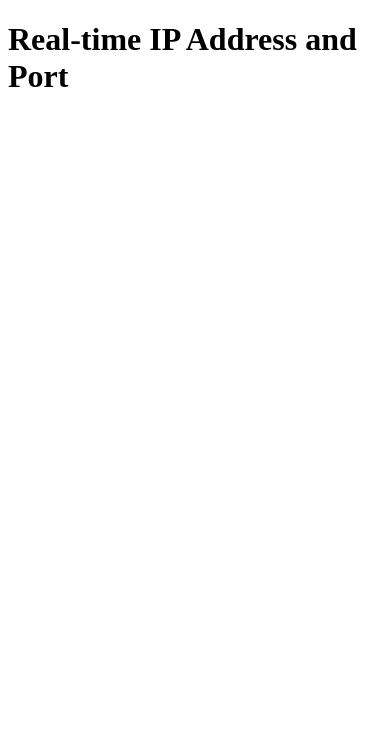
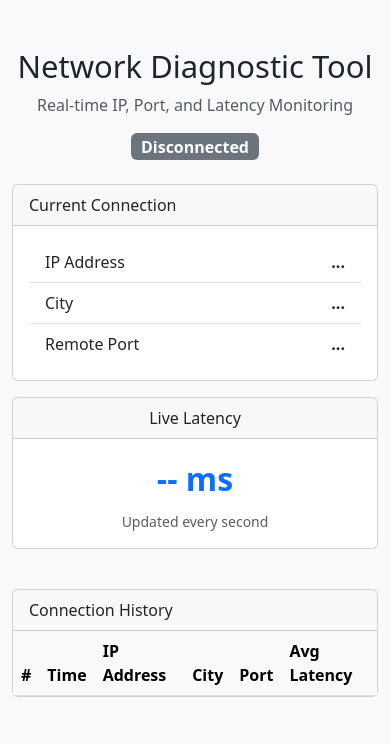
Before and after one commit to flintt/clinfo, a Flask app: page / in a window 390 px wide. Shown: the top 744 px of the page. Run offline with Flask 3, Linux system fonts and the light colour scheme; lists and menus that the app fills with data are empty; some libraries are stand-ins or nearby versions.

Commit message:
Add average latency monitoring and comprehensive README.

```diff
--- a/app.py
+++ b/app.py
@@ -1,54 +1,73 @@
-from flask import Flask, render_template
+import os
+import logging
+from flask import Flask, render_template, request
 from flask_socketio import SocketIO, emit
-from flask import request
 from datetime import datetime
+
+# Configure logging
+logging.basicConfig(level=logging.INFO, format='%(asctime)s - %(levelname)s - %(message)s')
+logger = logging.getLogger(__name__)
+
 app = Flask(__name__)
+# Use environment variable for secret key with a default fallback
+app.config['SECRET_KEY'] = os.environ.get('SECRET_KEY', 'default_secret_key!ChangeMe')
 
-app.secret_key = 'your_secret_key'  # 请替换为您自己的密钥
-app.config['SECRET_KEY'] = 'secret!'
 socketio = SocketIO(app)
-# 用于存储客户端信息的字典
+
+# Store connected clients (In-memory storage)
 connected_clients = {}
+
+def get_client_ip():
+    """
+    Helper to get the real client IP address, handling proxies.
+    """
+    if request.headers.get('CF-Connecting-IP'):
+        return request.headers.get('CF-Connecting-IP')
+    if request.headers.get('X-Forwarded-For'):
+        # X-Forwarded-For can be a comma-separated list
+        return request.headers.get('X-Forwarded-For').split(',')[0].strip()
+    return request.remote_addr
 
 @app.route('/')
 def index():
     return render_template('index.html')
 
-if __name__ == '__main__':
-    socketio.run(app, host='0.0.0.0', port=12345)
-
 @socketio.on('client_connected')
 def handle_client_connected(data):
-    client_ip = request.headers.get('CF-Connecting-IP', request.remote_addr)
+    client_ip = get_client_ip()
     client_port = request.environ.get('REMOTE_PORT')
     client_sid = request.sid
-    # 记录连接时间
     connect_time = datetime.now()
 
-    # 将客户端信息与会话 ID 关联
-    connected_clients[client_sid] = {'ip_address': client_ip, 'port': client_port, 'connect_time': connect_time}
-    print(f'{datetime.now()}: Client connected: IP {client_ip}, Port {client_port}')
-    # 发送客户端信息
+    connected_clients[client_sid] = {
+        'ip_address': client_ip,
+        'port': client_port,
+        'connect_time': connect_time
+    }
+
+    logger.info(f'Client connected: IP {client_ip}, Port {client_port}, SID {client_sid}')
+
+    # Send client info back to the connecting client
     emit('client_info', {'ip_address': client_ip, 'port': client_port})
+
 @socketio.on('disconnect')
 def handle_disconnect():
     client_sid = request.sid
-    # 通过会话 ID 获取客户端信息
-    client_info = connected_clients.get(client_sid, None)
+    client_info = connected_clients.pop(client_sid, None)
+
     if client_info:
-        client_ip = client_info['ip_address']
-        client_port = client_info['port']
-        connect_time = client_info['connect_time']
-
-        # 计算连接时长
-        disconnect_time = datetime.now()
-        duration = disconnect_time - connect_time
-        print(f'{datetime.now()}: Client disconnected: IP {client_ip}, Port {client_port}, Connected Duration {duration}')
-        # 从字典中移除断开连接的客户端
-        del connected_clients[client_sid]
+        duration = datetime.now() - client_info['connect_time']
+        logger.info(f"Client disconnected: IP {client_info['ip_address']}, Duration {duration}")
     else:
-        print(f'{datetime.now()}: Unknown client disconnected')
+        logger.warning(f"Unknown client disconnected: SID {client_sid}")
 
 @socketio.on('ping_event')
-def handle_ping_event():
-    emit('pong_event')
+def handle_ping_event(data=None):
+    """
+    Handle ping event.
+    Echoes back the data (timestamp) to allow client to calculate latency.
+    """
+    emit('pong_event', data)
+
+if __name__ == '__main__':
+    socketio.run(app, host='0.0.0.0', port=12345, allow_unsafe_werkzeug=True)
--- a/requirements.txt
+++ b/requirements.txt
@@ -1,3 +1,4 @@
 flask
 flask-socketio
 gunicorn
+eventlet
--- a/static/client.js
+++ b/static/client.js
@@ -1,78 +1,143 @@
-// 当文档加载完毕时执行此函数
 document.addEventListener("DOMContentLoaded", function () {
-    // 连接到当前域名和端口上的 Socket.IO 服务器
-    const socket = io.connect('//'+ document.domain + ':' + location.port);
+    // Connect to the Socket.IO server
+    const socket = io.connect('//' + document.domain + ':' + location.port);
 
-    // 获取显示客户端信息的 HTML 元素
-    const clientInfoDiv = document.getElementById("client-info");
-    // 历史记录数组，用于存储客户端信息
+    // DOM Elements
+    const statusBadge = document.getElementById("connection-status");
+    const currentIpEl = document.getElementById("current-ip");
+    const currentCityEl = document.getElementById("current-city");
+    const currentPortEl = document.getElementById("current-port");
+    const latencyDisplay = document.getElementById("latency-display");
+    const historyTableBody = document.getElementById("history-table-body");
+
+    // State
     const history = [];
+    let cachedCity = null;
 
-    // 更新页面显示的函数
-    function updateDisplay() {
-      // 更新clientInfoDiv的HTML内容
-      clientInfoDiv.innerHTML = history
-        .map((item, index) => {
-          const timeString = item.timestamp.toLocaleString();
-          return `<p>${index + 1}. (${timeString}) IP Address: ${item.ip_address}, City: ${item.city}, Port: ${item.port}, Delay: ${item.delay}ms</p>`;
-        })
-        .join("");
-    }
-
-    // 异步函数，根据IP地址获取城市信息
+    // Helper: Get City from IP (Client-side)
     async function getCity(ip_address) {
+        if (cachedCity) return cachedCity;
         try {
             const response = await fetch(`https://ipinfo.io/${ip_address}/json`);
+            if (!response.ok) throw new Error("Network response was not ok");
             const data = await response.json();
-        return data.city || 'Unknown';
+            cachedCity = data.city || 'Unknown';
+            return cachedCity;
         } catch (error) {
             console.error('Error fetching city information:', error);
             return 'Unknown';
         }
     }
 
-    // 发送ping事件的函数
-    function sendPing() {
-      const client_send_time = new Date().getTime();
-      socket.sendTimestamp = client_send_time;
-      socket.emit('ping_event');
+    // Helper: Update Status Badge
+    function updateStatus(connected) {
+        if (connected) {
+            statusBadge.textContent = "Connected";
+            statusBadge.classList.replace("bg-secondary", "bg-success");
+            statusBadge.classList.replace("bg-danger", "bg-success");
+        } else {
+            statusBadge.textContent = "Disconnected";
+            statusBadge.classList.replace("bg-success", "bg-danger");
+        }
     }
 
-    // 当与服务器连接成功时执行
+    // Helper: Render History Table
+    function renderHistory() {
+        historyTableBody.innerHTML = history.map((item, index) => {
+            const timeString = item.timestamp.toLocaleTimeString();
+            return `
+                <tr>
+                    <td>${index + 1}</td>
+                    <td>${timeString}</td>
+                    <td>${item.ip_address}</td>
+                    <td>${item.city}</td>
+                    <td>${item.port}</td>
+                    <td>${item.avgLatency}</td>
+                </tr>
+            `;
+        }).join("");
+    }
+
+    // --- Socket Events ---
+
     socket.on('connect', () => {
-      sendPing();
-      socket.emit('client_connected', {data: 'Client connected!'});
+        console.log("Connected to server");
+        updateStatus(true);
+        // Reset latency display on new connection
+        latencyDisplay.innerText = "-- ms";
+
+        // Notify server
+        socket.emit('client_connected', { data: 'Client connected!' });
     });
 
-    // 处理从服务器收到的客户端信息
-    socket.on("client_info", async (data) => {
+    socket.on('disconnect', () => {
+        console.log("Disconnected from server");
+        updateStatus(false);
+    });
+
+    socket.on('client_info', async (data) => {
         const { ip_address, port } = data;
-      const timestamp = new Date();
+
+        // Fetch city (or use cache)
         const city = await getCity(ip_address);
 
-      // 添加新的客户端信息到历史记录数组
-      history.push({ ip_address, port, city, timestamp, delay: 0 });
+        // Update Current Info Card
+        currentIpEl.innerText = ip_address;
+        currentCityEl.innerText = city;
+        currentPortEl.innerText = port;
 
-      // 如果历史记录超过10条，移除最旧的一条
+        // Add to History
+        const timestamp = new Date();
+        history.push({
+            ip_address,
+            port,
+            city,
+            timestamp,
+            // Track latency stats for this session
+            totalLatency: 0,
+            pingCount: 0,
+            avgLatency: '-- ms'
+        });
+
+        // Keep history manageable (last 10 entries)
         if (history.length > 10) {
             history.shift();
         }
-
-      updateDisplay();
+        renderHistory();
     });
 
-    // 当收到pong事件时，计算往返延迟
-    socket.on('pong_event', (data) => {
+    socket.on('pong_event', (payload) => {
+        if (payload && payload.timestamp) {
             const client_receive_time = new Date().getTime();
-      const round_trip_time = client_receive_time - socket.sendTimestamp;
+            const latency = client_receive_time - payload.timestamp;
+            latencyDisplay.innerText = `${latency} ms`;
 
-      // 更新最新的历史记录条目的延迟信息
+            // Update average latency for the active session (latest in history)
             if (history.length > 0) {
-        history[history.length - 1].delay = round_trip_time;
-        updateDisplay();
+                const activeSession = history[history.length - 1];
+                // Only update if this session matches the current connection (simple heuristic: it's the last one)
+                // In a more complex app, we might check session IDs, but here active is always last.
+
+                activeSession.totalLatency += latency;
+                activeSession.pingCount += 1;
+                const avg = Math.round(activeSession.totalLatency / activeSession.pingCount);
+                activeSession.avgLatency = `${avg} ms`;
+
+                renderHistory();
+            }
         }
     });
 
-    // 每隔1秒发送一次ping事件以获取时延
+    // --- Ping Loop ---
+
+    function sendPing() {
+        if (socket.connected) {
+            const timestamp = new Date().getTime();
+            // Send timestamp as payload
+            socket.emit('ping_event', { timestamp: timestamp });
+        }
+    }
+
+    // Ping every 1 second
     setInterval(sendPing, 1000);
 });
--- a/templates/index.html
+++ b/templates/index.html
@@ -4,13 +4,84 @@
     <meta charset="UTF-8">
     <meta http-equiv="X-UA-Compatible" content="IE=edge">
     <meta name="viewport" content="width=device-width, initial-scale=1.0">
-    <title>Real-time IP Address and Port</title>
+    <title>Network Diagnostic Tool</title>
+    <link href="https://cdn.jsdelivr.net/npm/bootstrap@5.3.0/dist/css/bootstrap.min.css" rel="stylesheet">
     <script src="https://cdn.socket.io/4.6.0/socket.io.min.js"></script>
-    <script src="../static/client.js"></script>
+    <script src="{{ url_for('static', filename='client.js') }}"></script>
+    <style>
+        .latency-value { font-size: 2rem; font-weight: bold; }
+        .status-badge { font-size: 1rem; }
+    </style>
+</head>
+<body class="bg-light">
+    <div class="container py-5">
+        <div class="row mb-4">
+            <div class="col text-center">
+                <h1 class="display-5">Network Diagnostic Tool</h1>
+                <p class="text-muted">Real-time IP, Port, and Latency Monitoring</p>
+                <span id="connection-status" class="badge bg-secondary status-badge">Disconnected</span>
+            </div>
+        </div>
 
-</head>
-<body>
-    <h1>Real-time IP Address and Port</h1>
-    <div id="client-info"></div>
+        <div class="row mb-4">
+            <!-- Current Connection Info -->
+            <div class="col-md-6 mb-3">
+                <div class="card h-100">
+                    <div class="card-header">Current Connection</div>
+                    <div class="card-body">
+                        <ul class="list-group list-group-flush">
+                            <li class="list-group-item d-flex justify-content-between align-items-center">
+                                IP Address
+                                <span id="current-ip" class="fw-bold">...</span>
+                            </li>
+                            <li class="list-group-item d-flex justify-content-between align-items-center">
+                                City
+                                <span id="current-city" class="fw-bold">...</span>
+                            </li>
+                            <li class="list-group-item d-flex justify-content-between align-items-center">
+                                Remote Port
+                                <span id="current-port" class="fw-bold">...</span>
+                            </li>
+                        </ul>
+                    </div>
+                </div>
+            </div>
+
+            <!-- Latency Monitor -->
+            <div class="col-md-6 mb-3">
+                <div class="card h-100 text-center">
+                    <div class="card-header">Live Latency</div>
+                    <div class="card-body d-flex flex-column justify-content-center">
+                        <div id="latency-display" class="latency-value text-primary">-- ms</div>
+                        <div class="text-muted small mt-2">Updated every second</div>
+                    </div>
+                </div>
+            </div>
+        </div>
+
+        <!-- History Table -->
+        <div class="card">
+            <div class="card-header">Connection History</div>
+            <div class="card-body p-0">
+                <div class="table-responsive">
+                    <table class="table table-striped table-hover mb-0">
+                        <thead class="table-light">
+                            <tr>
+                                <th>#</th>
+                                <th>Time</th>
+                                <th>IP Address</th>
+                                <th>City</th>
+                                <th>Port</th>
+                                <th>Avg Latency</th>
+                            </tr>
+                        </thead>
+                        <tbody id="history-table-body">
+                            <!-- Rows will be inserted here -->
+                        </tbody>
+                    </table>
+                </div>
+            </div>
+        </div>
+    </div>
 </body>
 </html>
```
Also changed, not shown: README.md (added), 1 other file. Lines whose indentation alone changed are shown as unchanged.
